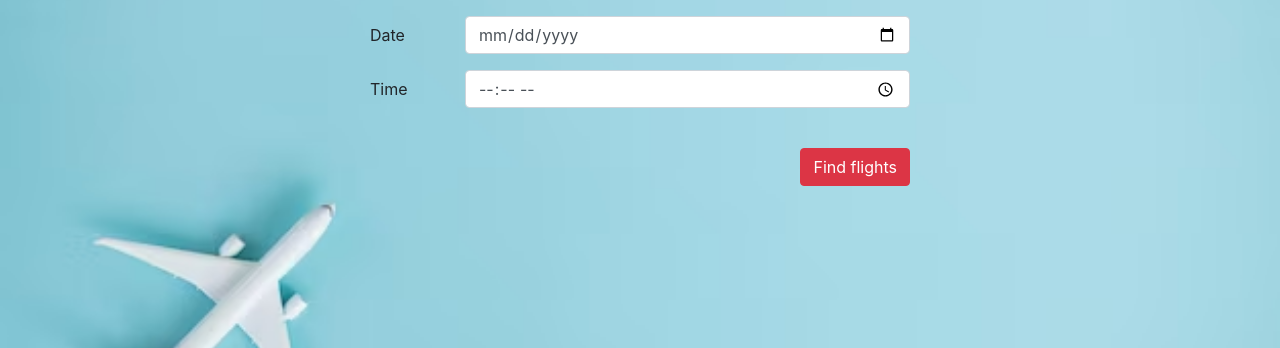
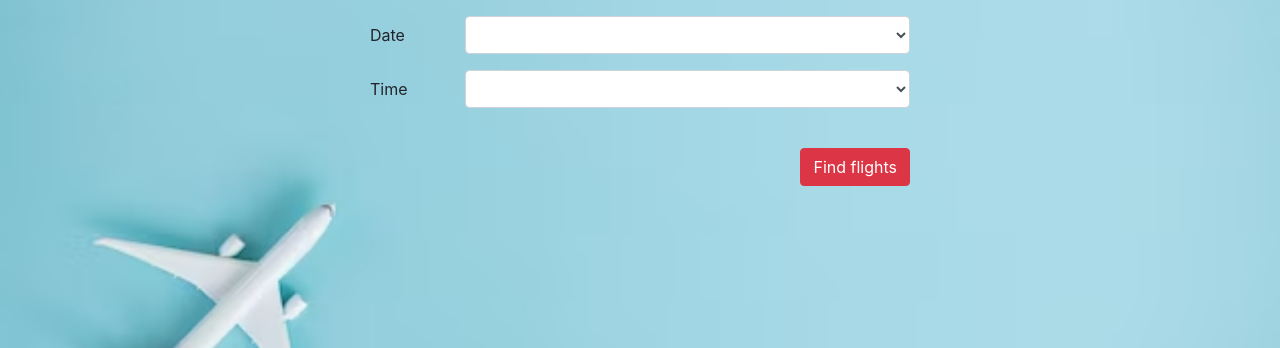
Before and after one commit to Harinipurushoth/flight_booking, a Django app: page /bookings in a window 1280 px wide. Shown: the part 290-638 px from the top of the page. Run offline with Django 3.2, Linux system fonts and the light colour scheme; a user stored in the database is signed in; lists and menus that the app fills with data are empty; some libraries are stand-ins or nearby versions.

Commit message:
findflight.html

```diff
--- a/myapp/templates/myapp/findflight.html
+++ b/myapp/templates/myapp/findflight.html
@@ -30,13 +30,21 @@
                 <div class="form-group row">
                     <label for="date-input" class="col-2 col-form-label">Date</label>
                     <div class="col-10">
-                        <input name="date" class="form-control" type="date" id="date-input">
+                        <select name="date" class="form-control" id="date-input">
+                            {% for option in date_choices %}
+                                <option value="{{ option.id }}">{{ option.date }}</option>
+                            {% endfor %}
+                        </select>
                     </div>
                 </div>
                 <div class="form-group row">
                     <label for="time-input" class="col-2 col-form-label">Time</label>
                     <div class="col-10">
-                        <input name="time" class="form-control" type="time" id="time-input">
+                        <select name="time" class="form-control" id="time-input">
+                            {% for option in time_choices %}
+                                <option value="{{ option.id }}">{{ option.time }}</option>
+                            {% endfor %}
+                        </select>
                     </div>
                 </div>
                 <br>
```
